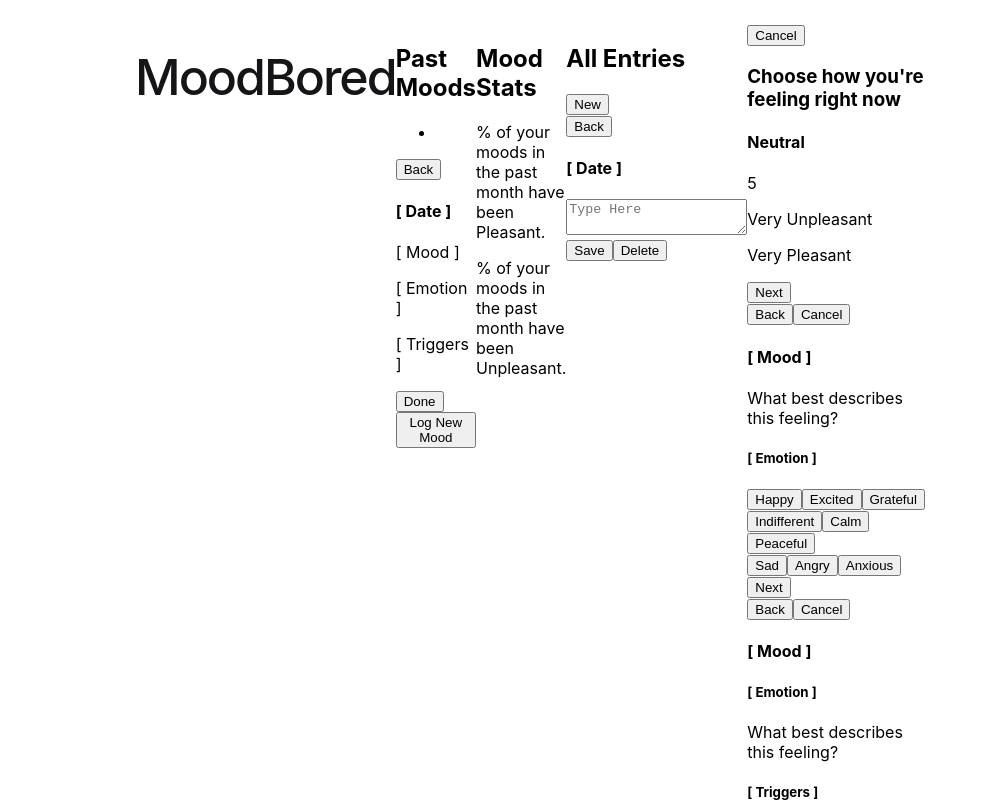
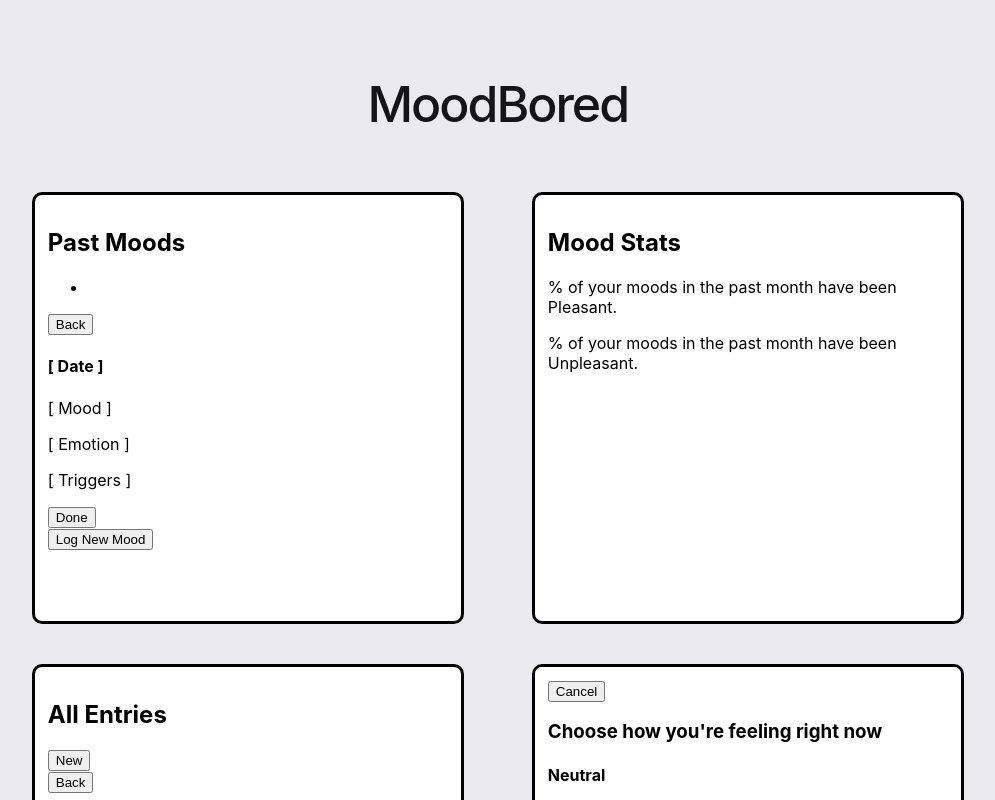
Before and after one commit to a-bikombe/MoodBored, an Angular app: page / in a window 1280 px wide. Shown: the top 800 px of the page, without its empty margins (155-1150 px from the left). Built offline with nearby package versions, Linux system fonts and the light colour scheme.

Commit message:
Successfully updated icon in GitHub Pages

```diff
--- a/css/app.component.css
+++ b/css/app.component.css
@@ -1,148 +1,60 @@
-:host {
-  --bright-blue: oklch(51.01% 0.274 263.83);
-  --electric-violet: oklch(53.18% 0.28 296.97);
-  --french-violet: oklch(47.66% 0.246 305.88);
-  --vivid-pink: oklch(69.02% 0.277 332.77);
-  --hot-red: oklch(61.42% 0.238 15.34);
-  --orange-red: oklch(63.32% 0.24 31.68);
-  --gray-900: oklch(19.37% 0.006 300.98);
-  --gray-700: oklch(36.98% 0.014 302.71);
-  --gray-400: oklch(70.9% 0.015 304.04);
-  --red-to-pink-to-purple-vertical-gradient: linear-gradient(
-      180deg,
-      var(--orange-red) 0%,
-      var(--vivid-pink) 50%,
-      var(--electric-violet) 100%
-  );
-  --red-to-pink-to-purple-horizontal-gradient: linear-gradient(
-      90deg,
-      var(--orange-red) 0%,
-      var(--vivid-pink) 50%,
-      var(--electric-violet) 100%
-  );
-  --pill-accent: var(--bright-blue);
-  font-family: "Inter", -apple-system, BlinkMacSystemFont, "Segoe UI", Roboto, Helvetica, Arial, sans-serif, "Apple Color Emoji", "Segoe UI Emoji", "Segoe UI Symbol";
-  box-sizing: border-box;
-  -webkit-font-smoothing: antialiased;
-  -moz-osx-font-smoothing: grayscale;
+/* SECTIONS */
+main {
+  align-items: center;
+  box-sizing: inherit;
+  display: flex;
+  flex-direction: column;
+  justify-content: center;
+  min-height: 100%;
+  padding-block: 1vh;
+  padding-inline: 1vw;
+  position: relative;
+  width: 100%;
 }
 
-h1 {
-  font-size: 3.125rem;
-  color: var(--gray-900);
-  font-weight: 500;
-  line-height: 100%;
-  letter-spacing: -0.125rem;
-  margin: 0;
-  font-family: "Inter Tight", -apple-system, BlinkMacSystemFont, "Segoe UI", Roboto, Helvetica, Arial, sans-serif, "Apple Color Emoji", "Segoe UI Emoji", "Segoe UI Symbol";
-}
-
-p {
-  margin: 0;
-  color: var(--gray-700);
-}
-
-main {
+header {
+  margin: 5%;
+  text-align: center;
   width: 100%;
-  min-height: 100%;
-  display: flex;
-  justify-content: center;
-  align-items: center;
-  padding: 1rem;
-  box-sizing: inherit;
-  position: relative;
-}
-
-.angular-logo {
-  max-width: 9.2rem;
 }
 
 .content {
   display: flex;
   justify-content: space-around;
-  width: 100%;
-  max-width: 700px;
-  margin-bottom: 3rem;
+  margin-bottom: 5vh;
+  max-width: 1000px;
+  width: 100vw;
 }
 
-.content h1 {
-  margin-top: 1.75rem;
+.content > * {
+  aspect-ratio: 1/1;
+  background: white;
+  border: 3px solid black;
+  border-radius: 10px;
+  overflow: auto;
+  padding: 0.8rem;
+  width: 40%;
 }
 
-.content p {
-  margin-top: 1.5rem;
+/* TEXT */
+h1 {
+  color: var(--gray-900);
+  font-family: "Inter Tight", -apple-system, BlinkMacSystemFont, "Segoe UI", Roboto, Helvetica, Arial, sans-serif, "Apple Color Emoji", "Segoe UI Emoji", "Segoe UI Symbol";
+  font-size: 3.125rem;
+  font-weight: 500;
+  letter-spacing: -0.125rem;
+  line-height: 100%;
+  margin: 0;
+  width: 100%;
 }
 
-.divider {
-  width: 1px;
-  background: var(--red-to-pink-to-purple-vertical-gradient);
-  margin-inline: 0.5rem;
+h2 {
+  margin-block: 0rem;
 }
 
-.pill-group {
-  display: flex;
-  flex-direction: column;
-  align-items: start;
-  flex-wrap: wrap;
-  gap: 1.25rem;
-}
-
-.pill {
-  display: flex;
-  align-items: center;
-  --pill-accent: var(--bright-blue);
-  background: color-mix(in srgb, var(--pill-accent) 5%, transparent);
-  color: var(--pill-accent);
-  padding-inline: 0.75rem;
-  padding-block: 0.375rem;
-  border-radius: 2.75rem;
-  border: 0;
-  transition: background 0.3s ease;
-  font-family: var(--inter-font);
-  font-size: 0.875rem;
-  font-style: normal;
-  font-weight: 500;
-  line-height: 1.4rem;
-  letter-spacing: -0.00875rem;
-  text-decoration: none;
-}
-
-.pill:hover {
-  background: color-mix(in srgb, var(--pill-accent) 15%, transparent);
-}
-
-.pill-group .pill:nth-child(6n+1) {
-  --pill-accent: var(--bright-blue);
-}
-
-.pill-group .pill:nth-child(6n+2) {
-  --pill-accent: var(--french-violet);
-}
-
-.pill-group .pill:nth-child(6n+3),
-.pill-group .pill:nth-child(6n+4),
-.pill-group .pill:nth-child(6n+5) {
-  --pill-accent: var(--hot-red);
-}
-
-.pill-group svg {
-  margin-inline-start: 0.25rem;
-}
-
-.social-links {
-  display: flex;
-  align-items: center;
-  gap: 0.73rem;
-  margin-top: 1.5rem;
-}
-
-.social-links path {
-  transition: fill 0.3s ease;
-  fill: var(--gray-400);
-}
-
-.social-links a:hover svg path {
-  fill: var(--gray-900);
+p {
+  color: var(--gray-700);
+  margin: 0;
 }
 
 @media screen and (max-width: 650px) {
@@ -151,10 +63,4 @@ main {
     width: -moz-max-content;
     width: max-content;
   }
-  .divider {
-    height: 1px;
-    width: 100%;
-    background: var(--red-to-pink-to-purple-horizontal-gradient);
-    margin-block: 1.5rem;
-  }
 }/*# sourceMappingURL=app.component.css.map */
--- a/css/styles.css
+++ b/css/styles.css
@@ -1 +1,32 @@
-/* You can add global styles to this file, and also import other style files *//*# sourceMappingURL=styles.css.map */
+/* APP COLORS */
+:root {
+  --bright-blue: oklch(51.01% 0.274 263.83);
+  --electric-violet: oklch(53.18% 0.28 296.97);
+  --french-violet: oklch(47.66% 0.246 305.88);
+  --vivid-pink: oklch(69.02% 0.277 332.77);
+  --hot-red: oklch(61.42% 0.238 15.34);
+  --orange-red: oklch(63.32% 0.24 31.68);
+  --gray-900: oklch(19.37% 0.006 300.98);
+  --gray-700: oklch(36.98% 0.014 302.71);
+  --gray-400: oklch(70.9% 0.015 304.04);
+  --red-to-pink-to-purple-vertical-gradient: linear-gradient(
+      180deg,
+      var(--orange-red) 0%,
+      var(--vivid-pink) 50%,
+      var(--electric-violet) 100%
+  );
+  --red-to-pink-to-purple-horizontal-gradient: linear-gradient(
+      90deg,
+      var(--orange-red) 0%,
+      var(--vivid-pink) 50%,
+      var(--electric-violet) 100%
+  );
+  font-family: "Inter", -apple-system, BlinkMacSystemFont, "Segoe UI", Roboto, Helvetica, Arial, sans-serif, "Apple Color Emoji", "Segoe UI Emoji", "Segoe UI Symbol";
+  box-sizing: border-box;
+  -webkit-font-smoothing: antialiased;
+  -moz-osx-font-smoothing: grayscale;
+}
+
+body {
+  background-color: #EAEAF0;
+}/*# sourceMappingURL=styles.css.map */
--- a/src/app/app.component.html
+++ b/src/app/app.component.html
@@ -3,12 +3,14 @@
 <!-- VS Code Documentation: https://code.visualstudio.com/docs/nodejs/angular-tutorial -->
 
 <main class="main">
+	<header>
+		<h1>MoodBored</h1>
+	</header>
     <div class="content">
-        <header>
-            <h1>MoodBored</h1>
-        </header>
 		<past-moods></past-moods>
 		<stats></stats>
+	</div>
+	<div class="content">
 		<journal></journal>
 		<log-new-mood></log-new-mood>
     </div>
--- a/src/app/app.component.scss
+++ b/src/app/app.component.scss
@@ -1,155 +1,66 @@
-:host {
-    --bright-blue: oklch(51.01% 0.274 263.83);
-    --electric-violet: oklch(53.18% 0.28 296.97);
-    --french-violet: oklch(47.66% 0.246 305.88);
-    --vivid-pink: oklch(69.02% 0.277 332.77);
-    --hot-red: oklch(61.42% 0.238 15.34);
-    --orange-red: oklch(63.32% 0.24 31.68);
+/* SECTIONS */
 
-    --gray-900: oklch(19.37% 0.006 300.98);
-    --gray-700: oklch(36.98% 0.014 302.71);
-    --gray-400: oklch(70.9% 0.015 304.04);
+main {
+	align-items: center;
 
-    --red-to-pink-to-purple-vertical-gradient: linear-gradient(
-        180deg,
-        var(--orange-red) 0%,
-        var(--vivid-pink) 50%,
-        var(--electric-violet) 100%
-    );
-
-    --red-to-pink-to-purple-horizontal-gradient: linear-gradient(
-        90deg,
-        var(--orange-red) 0%,
-        var(--vivid-pink) 50%,
-        var(--electric-violet) 100%
-    );
-
-    --pill-accent: var(--bright-blue);
-
-    font-family: "Inter", -apple-system, BlinkMacSystemFont, "Segoe UI", Roboto,
-        Helvetica, Arial, sans-serif, "Apple Color Emoji", "Segoe UI Emoji",
-        "Segoe UI Symbol";
-    box-sizing: border-box;
-    -webkit-font-smoothing: antialiased;
-    -moz-osx-font-smoothing: grayscale;
+	box-sizing: inherit;
+	display: flex;
+	flex-direction: column;
+	justify-content: center;
+	min-height: 100%;
+	padding-block: 1vh;
+    padding-inline: 1vw;
+    position: relative;
+	width: 100%;
 }
 
-h1 {
-    font-size: 3.125rem;
-    color: var(--gray-900);
-    font-weight: 500;
-    line-height: 100%;
-    letter-spacing: -0.125rem;
-    margin: 0;
-    font-family: "Inter Tight", -apple-system, BlinkMacSystemFont, "Segoe UI",
-        Roboto, Helvetica, Arial, sans-serif, "Apple Color Emoji",
-        "Segoe UI Emoji", "Segoe UI Symbol";
-}
-
-p {
-    margin: 0;
-    color: var(--gray-700);
-}
-
-main {
-    width: 100%;
-    min-height: 100%;
-    display: flex;
-    justify-content: center;
-    align-items: center;
-    padding: 1rem;
-    box-sizing: inherit;
-    position: relative;
-}
-
-.angular-logo {
-    max-width: 9.2rem;
+header {
+	margin: 5%;
+	text-align: center;
+	width: 100%;
 }
 
 .content {
     display: flex;
     justify-content: space-around;
-    width: 100%;
-    max-width: 700px;
-    margin-bottom: 3rem;
+    margin-bottom: 5vh;
+    max-width: 1000px;
+	width: 100vw;
 }
 
-.content h1 {
-    margin-top: 1.75rem;
+// top level components
+.content > * {
+	aspect-ratio: 1 / 1;
+	background: white;
+	border: 3px solid black;
+	border-radius: 10px;
+	overflow: auto;
+	padding: 0.8rem;
+	width: 40%;
 }
 
-.content p {
-    margin-top: 1.5rem;
+/* TEXT */
+
+h1 {
+	color: var(--gray-900);
+    font-family: "Inter Tight", -apple-system, BlinkMacSystemFont, "Segoe UI",
+        Roboto, Helvetica, Arial, sans-serif, "Apple Color Emoji",
+        "Segoe UI Emoji", "Segoe UI Symbol";
+		font-size: 3.125rem;
+    font-weight: 500;
+	letter-spacing: -0.125rem;
+    line-height: 100%;
+    margin: 0;
+	width: 100%;
 }
 
-.divider {
-    width: 1px;
-    background: var(--red-to-pink-to-purple-vertical-gradient);
-    margin-inline: 0.5rem;
+h2 {
+    margin-block: 0rem;
 }
 
-.pill-group {
-    display: flex;
-    flex-direction: column;
-    align-items: start;
-    flex-wrap: wrap;
-    gap: 1.25rem;
-}
-
-.pill {
-    display: flex;
-    align-items: center;
-    --pill-accent: var(--bright-blue);
-    background: color-mix(in srgb, var(--pill-accent) 5%, transparent);
-    color: var(--pill-accent);
-    padding-inline: 0.75rem;
-    padding-block: 0.375rem;
-    border-radius: 2.75rem;
-    border: 0;
-    transition: background 0.3s ease;
-    font-family: var(--inter-font);
-    font-size: 0.875rem;
-    font-style: normal;
-    font-weight: 500;
-    line-height: 1.4rem;
-    letter-spacing: -0.00875rem;
-    text-decoration: none;
-}
-
-.pill:hover {
-    background: color-mix(in srgb, var(--pill-accent) 15%, transparent);
-}
-
-.pill-group .pill:nth-child(6n + 1) {
-    --pill-accent: var(--bright-blue);
-}
-.pill-group .pill:nth-child(6n + 2) {
-    --pill-accent: var(--french-violet);
-}
-.pill-group .pill:nth-child(6n + 3),
-.pill-group .pill:nth-child(6n + 4),
-.pill-group .pill:nth-child(6n + 5) {
-    --pill-accent: var(--hot-red);
-}
-
-.pill-group svg {
-    margin-inline-start: 0.25rem;
-}
-
-.social-links {
-    display: flex;
-    align-items: center;
-    gap: 0.73rem;
-    margin-top: 1.5rem;
-}
-
-.social-links path {
-    transition: fill 0.3s ease;
-    fill: var(--gray-400);
-}
-
-.social-links a:hover svg path {
-    fill: var(--gray-900);
+p {
+	color: var(--gray-700);
+    margin: 0;
 }
 
 @media screen and (max-width: 650px) {
@@ -157,11 +68,4 @@ main {
         flex-direction: column;
         width: max-content;
     }
-
-    .divider {
-        height: 1px;
-        width: 100%;
-        background: var(--red-to-pink-to-purple-horizontal-gradient);
-        margin-block: 1.5rem;
-    }
 }
--- a/src/index.html
+++ b/src/index.html
@@ -13,8 +13,8 @@
         <meta name="viewport" content="width=device-width, initial-scale=1" />
         <link
             rel="icon"
-            type="image/x-icon"
-            href="/assets/moodbored-icon.png"
+            type="image/png"
+            href="assets/moodbored-icon.png?"
         />
     </head>
     <body>
--- a/src/styles.scss
+++ b/src/styles.scss
@@ -1 +1,39 @@
-/* You can add global styles to this file, and also import other style files */
+/* APP COLORS */
+
+:root {
+    --bright-blue: oklch(51.01% 0.274 263.83);
+    --electric-violet: oklch(53.18% 0.28 296.97);
+    --french-violet: oklch(47.66% 0.246 305.88);
+    --vivid-pink: oklch(69.02% 0.277 332.77);
+    --hot-red: oklch(61.42% 0.238 15.34);
+    --orange-red: oklch(63.32% 0.24 31.68);
+
+    --gray-900: oklch(19.37% 0.006 300.98);
+    --gray-700: oklch(36.98% 0.014 302.71);
+    --gray-400: oklch(70.9% 0.015 304.04);
+
+    --red-to-pink-to-purple-vertical-gradient: linear-gradient(
+        180deg,
+        var(--orange-red) 0%,
+        var(--vivid-pink) 50%,
+        var(--electric-violet) 100%
+    );
+
+    --red-to-pink-to-purple-horizontal-gradient: linear-gradient(
+        90deg,
+        var(--orange-red) 0%,
+        var(--vivid-pink) 50%,
+        var(--electric-violet) 100%
+    );
+
+    font-family: "Inter", -apple-system, BlinkMacSystemFont, "Segoe UI", Roboto,
+        Helvetica, Arial, sans-serif, "Apple Color Emoji", "Segoe UI Emoji",
+        "Segoe UI Symbol";
+    box-sizing: border-box;
+    -webkit-font-smoothing: antialiased;
+    -moz-osx-font-smoothing: grayscale;
+}
+
+body {
+	background-color: #EAEAF0;
+}
```
Also changed, not shown: 2 other files (tests, documents, lock files or other folders).
